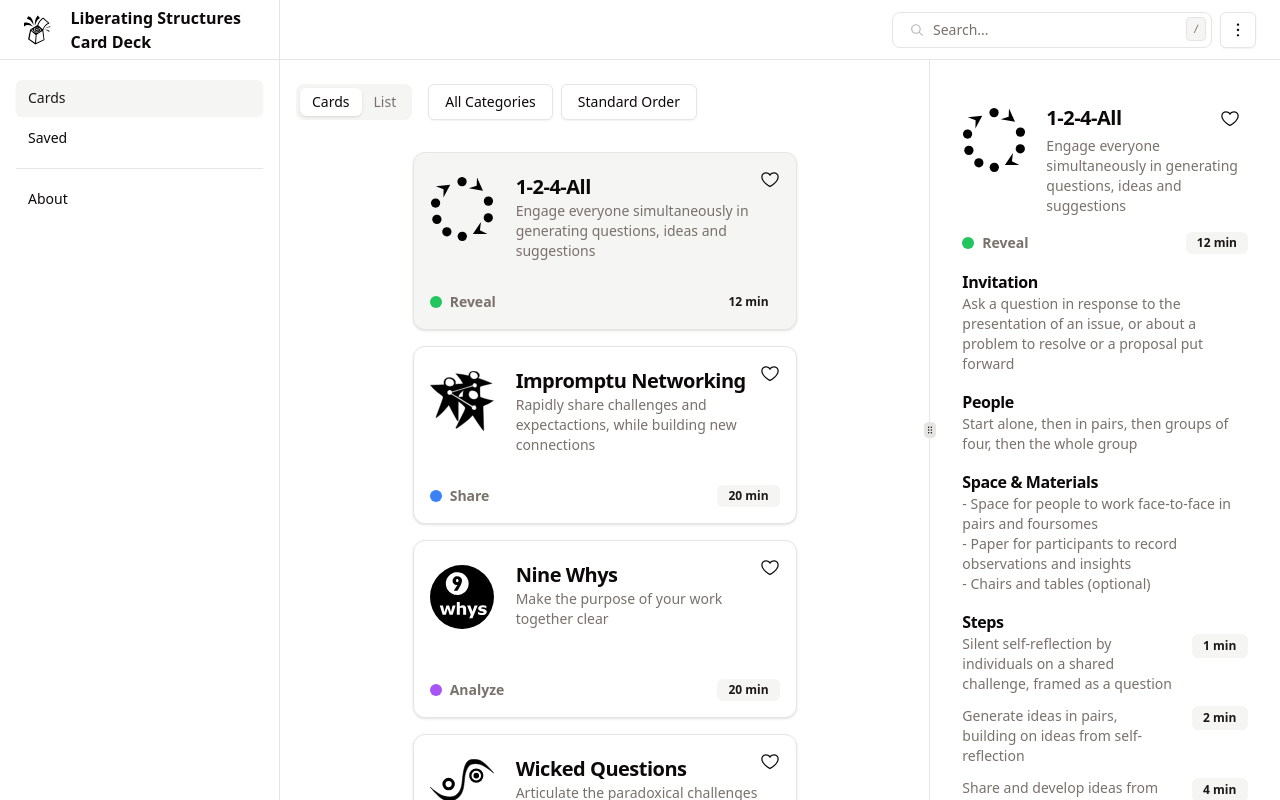
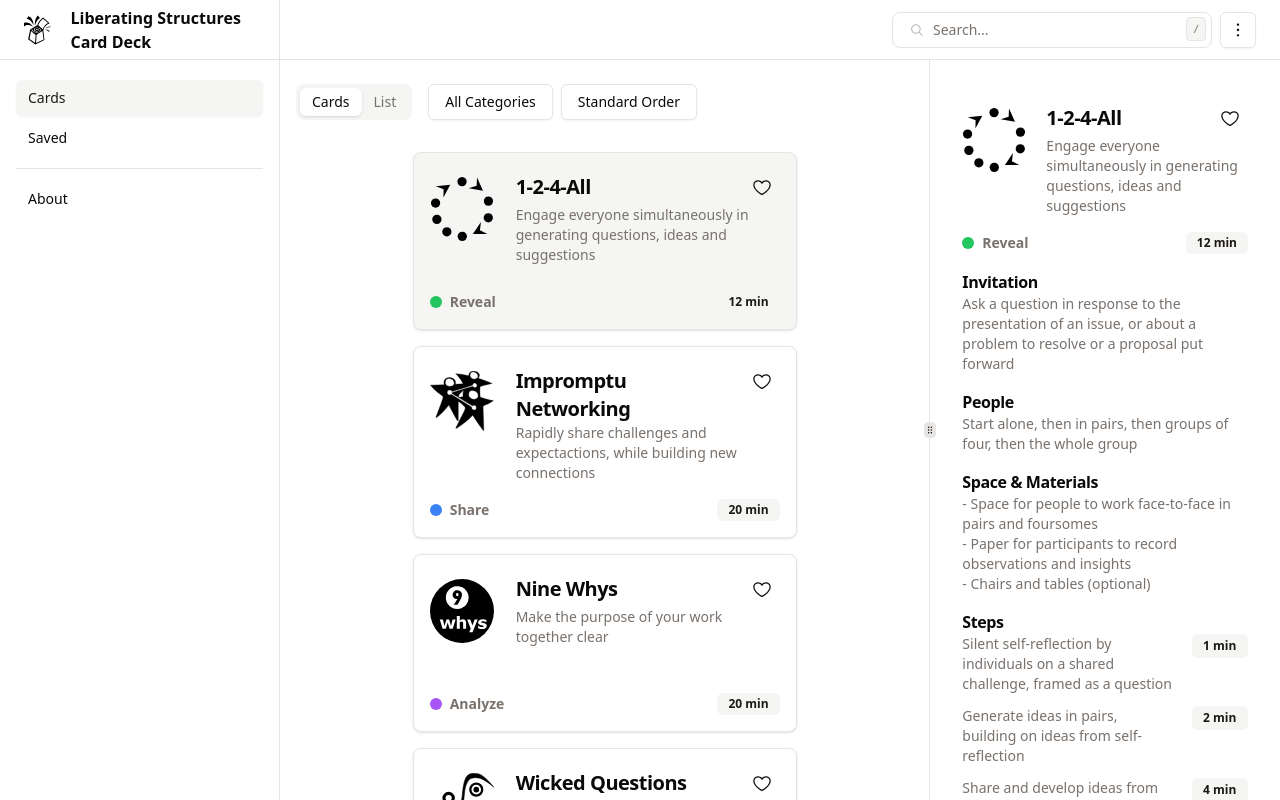
Before and after one commit to vpapadopou/ls-cards-online, a React (Vite) app: page / in a window 1280 px wide. Built offline with nearby package versions, Linux system fonts and the light colour scheme.

Commit message:
Allow saving cards from grid and list

```diff
--- a/src/components/CardDeck/CardDeckList.jsx
+++ b/src/components/CardDeck/CardDeckList.jsx
@@ -5,9 +5,11 @@
 import LSCardSavedIndicator from '@/components/LSCard/LSCardSavedIndicator';
 
 import { Badge } from '@/components/ui/badge';
+import { Button } from '@/components/ui/button';
 import { ScrollArea } from '@/components/ui/scroll-area';
 
 import { useCardStore } from '@/hooks/use-card-store';
+import { useSavedCardsStore } from '@/hooks/use-saved-cards-store';
 
 import { getCategoryById } from '@/services/card-categories';
 import { getCardsByCategorySorted } from '@/services/cards';
@@ -16,8 +18,14 @@
   const selectedCardId = useCardStore((state) => state.selectedCardId);
   const selectedCategoryId = useCardStore((state) => state.selectedCategoryId);
   const selectedSortingId = useCardStore((state) => state.selectedSortingId);
+  const toggleCardSaved = useSavedCardsStore((state) => state.toggleCardSaved);
 
   const cards = getCardsByCategorySorted(selectedCategoryId, selectedSortingId);
+
+  const handleSaveButtonClick = (event, cardId) => {
+    event.stopPropagation();
+    toggleCardSaved(cardId);
+  };
 
   return (
     // Scroll height is screen minus navbar minus approx 5.2rem for the sorting options
@@ -26,13 +34,16 @@
       <div className="flex flex-col gap-2 p-4 pt-0">
         {/* Loop through cards */}
         {cards.map((card) => (
-          <button
+          <div
             key={card.id}
-            className={clsx('flex flex-col items-start gap-2 rounded-lg border p-3 text-left text-md transition-all hover:bg-accent', {
-              'bg-accent': selectedCardId === card.id,
-            })}
-            type="button"
+            role="button"
+            tabIndex={0}
             onClick={() => onClick(card.id)}
+            onKeyDown={(e) => e.key === 'Enter' && onClick(card.id)}
+            className={clsx(
+              'flex flex-col items-start gap-2 rounded-lg border p-3 text-left text-md transition-all hover:bg-accent cursor-pointer focus:outline-none focus:ring-2 focus:ring-ring',
+              { 'bg-accent': selectedCardId === card.id }
+            )}
             data-testid="card-list-option"
           >
             <div className="flex w-full flex-col gap-1">
@@ -45,34 +56,42 @@
                 </div>
               </div>
             </div>
+
             <div className="text-sm text-muted-foreground">{card.description}</div>
+
             {/* Categories and Actions */}
             <div className="flex w-full flex-col gap-1">
               <div className="flex items-center">
                 {/* Categories */}
                 <div className="flex items-center gap-2">
-                  {/* Loop through categories */}
                   {card.categories.map((categoryId) => (
                     <div className="flex items-center mr-3" key={categoryId}>
-                      {/* The category data is in the -1 position in the array since id numbering starts from 1 */}
                       <span className={`w-2.5 h-2.5 ${getCategoryById(categoryId).color} rounded-full mr-2`} data-testid="category-color" />
                       <span className="text-sm font-bold text-muted-foreground" data-testid="category-title">
                         {getCategoryById(categoryId).title}
                       </span>
                     </div>
                   ))}
-                  {/* /Loop through categories */}
                 </div>
                 {/* /Categories */}
-                {/* Actions (pull right) */}
+
+                {/* Actions */}
                 <div className="ml-auto">
-                  <LSCardSavedIndicator cardId={card.id} />
+                  {/* This can safely be a <button> inside now */}
+                  <Button
+                    className="rounded-full p-2"
+                    variant="ghost"
+                    onClick={(e) => {
+                      handleSaveButtonClick(e, card.id);
+                    }}
+                  >
+                    <LSCardSavedIndicator cardId={card.id} />
+                  </Button>
                 </div>
-                {/* /Actions */}
               </div>
             </div>
             {/* /Categories and Actions */}
-          </button>
+          </div>
         ))}
         {/* /Loop through cards */}
       </div>
--- a/src/components/LSCard/LSCardHeader.jsx
+++ b/src/components/LSCard/LSCardHeader.jsx
@@ -13,6 +13,11 @@
 function LSCardHeader({ data, canSave = false }) {
   const CardLogo = data.logo;
   const toggleCardSaved = useSavedCardsStore((state) => state.toggleCardSaved);
+
+  const handleSaveButtonClick = (event) => {
+    event.stopPropagation();
+    toggleCardSaved(data.id);
+  };
 
   // Save button / Red when saved - Outline when not
   const saveIcon = <LSCardSavedIndicator cardId={data.id} />;
@@ -37,7 +42,7 @@
             {/* Saved Button / Indicator */}
             <div className="flex flex-row ml-auto">
               {canSave ? (
-                <Button className="rounded-full p-2" variant="ghost" onClick={() => toggleCardSaved(data.id)}>
+                <Button className="rounded-full p-2" variant="ghost" onClick={handleSaveButtonClick}>
                   {saveIcon}
                 </Button>
               ) : (
--- a/src/components/LSCard/LSCardPreview.jsx
+++ b/src/components/LSCard/LSCardPreview.jsx
@@ -14,14 +14,25 @@
 
   return (
     // On click send the card id back to open the drawer
-    <button className="flex-auto max-w-sm" type="button" onClick={() => onClick(data.id)} data-testid="card-preview">
-      <Card className={clsx('text-left hover:bg-muted', { 'bg-muted': selectedCardId === data.id })}>
+    <div
+      role="button"
+      tabIndex={0}
+      onClick={() => onClick(data.id)}
+      onKeyDown={(e) => e.key === 'Enter' && onClick(data.id)}
+      data-testid="card-preview"
+      className="flex-auto max-w-sm cursor-pointer"
+    >
+      <Card
+        className={clsx('text-left hover:bg-muted focus:outline-none focus:ring-2 focus:ring-ring rounded-lg', {
+          'bg-muted': selectedCardId === data.id,
+        })}
+      >
         <CardContent className="flex flex-col min-h-44 place-content-between gap-4 p-4">
-          <LSCardHeader data={data} />
+          <LSCardHeader data={data} canSave />
         </CardContent>
       </Card>
       <span className="sr-only">{data.title}</span>
-    </button>
+    </div>
   );
 }
 
```
